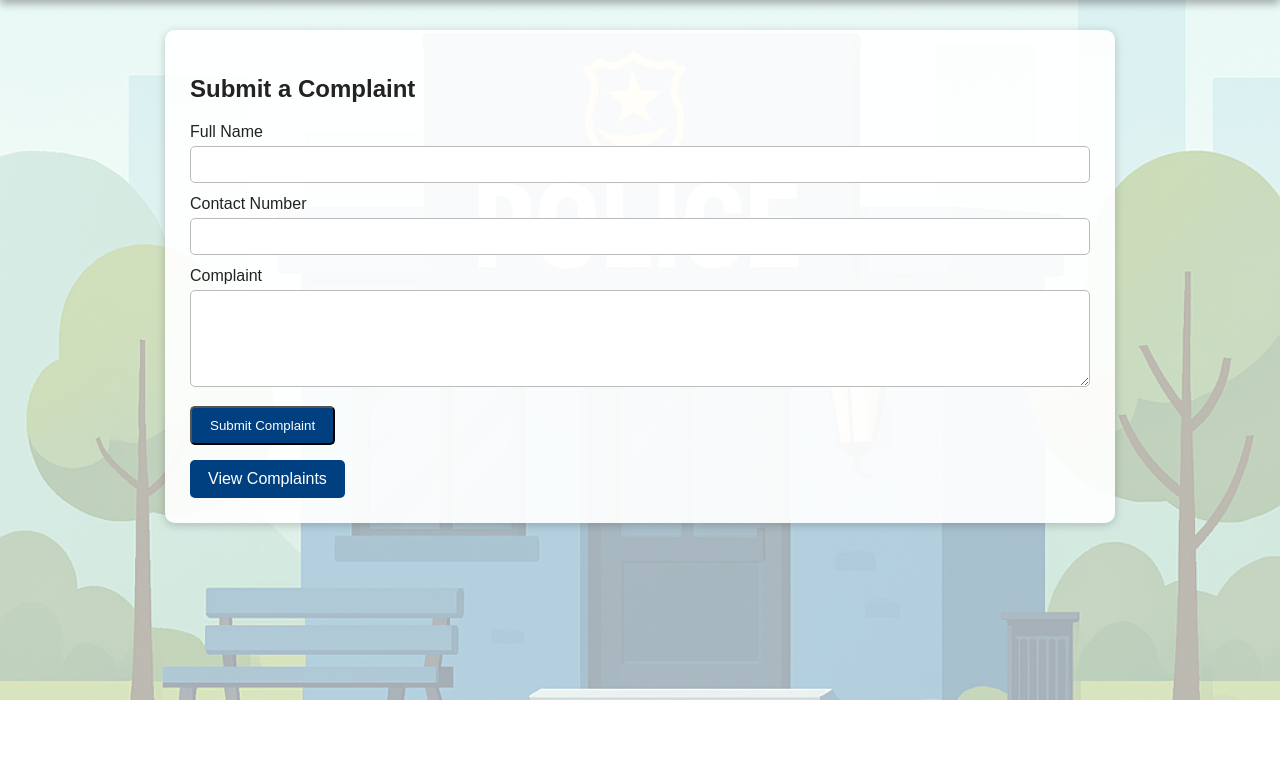
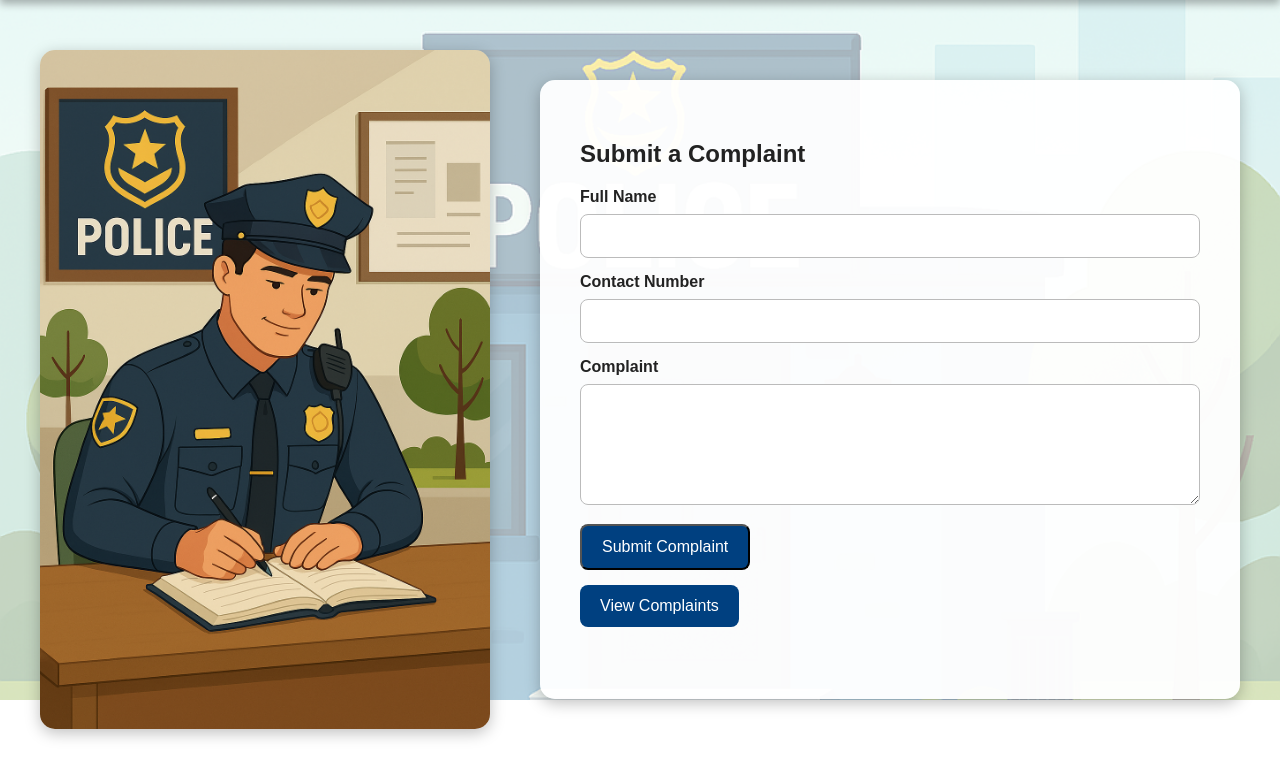
Before and after one commit to shivraj-nalawade/police-grievance-portal, a Flask app: page / in a window 1280 px wide. Shown: the part 100-879 px from the top of the page. Before the commit the page ends 800 px from the top, so only its background shows below. Run offline with Flask 3, Linux system fonts and the light colour scheme.

Commit message:
Updated homepage layout and uplifted image

```diff
--- a/static/style.css
+++ b/static/style.css
@@ -124,3 +124,69 @@ tr:hover {
 .urgency.high { color: red; }
 .urgency.medium { color: orange; }
 .urgency.low { color: green; }
+
+/* Homepage layout with officer image */
+.home-container {
+    display: flex;
+    justify-content: center;
+    align-items: stretch;  /* make image & form same height */
+    gap: 50px;
+    max-width: 1200px;     /* bigger overall container */
+    margin: 50px auto;
+}
+
+/* Officer image */
+.officer-image img {
+    max-width: 450px;      /* bigger image */
+    height: 100%;          /* match form height */
+    border-radius: 15px;
+    box-shadow: 0 4px 15px rgba(0,0,0,0.25);
+    object-fit: cover;
+}
+
+/* Homepage layout with officer image */
+.home-container {
+    display: flex;
+    justify-content: center;
+    align-items: stretch;  /* make image & form same height */
+    gap: 50px;
+    max-width: 1200px;     /* bigger overall container */
+    margin: 50px auto;
+}
+
+/* Officer image */
+.officer-image img {
+    max-width: 450px;      /* bigger image */
+    height: 100%;          /* match form height */
+    border-radius: 15px;
+    box-shadow: 0 4px 15px rgba(0,0,0,0.25);
+    object-fit: cover;
+}
+
+/* Form container updated */
+.form-container {
+    flex: 1; /* take remaining space */
+    padding: 40px;
+    border-radius: 15px;
+    background: rgba(255, 255, 255, 0.95);
+    box-shadow: 0 4px 15px rgba(0,0,0,0.25);
+}
+
+/* Inputs & labels bigger for professional feel */
+label {
+    font-size: 16px;
+    font-weight: bold;
+    margin: 15px 0 8px;
+}
+
+input, textarea {
+    font-size: 16px;
+    padding: 12px;
+    border-radius: 8px;
+}
+
+.btn-submit, .btn-view {
+    font-size: 16px;
+    padding: 12px 20px;
+    border-radius: 8px;
+}
--- a/templates/index.html
+++ b/templates/index.html
@@ -13,6 +13,13 @@
         </div>
     </header>
 
+    <div class="home-container">
+        <!-- Officer image on left -->
+        <div class="officer-image">
+            <img src="{{ url_for('static', filename='officer.png') }}" alt="Police Officer">
+        </div>
+
+        <!-- Complaint form on right -->
         <div class="form-container">
             <h2>Submit a Complaint</h2>
             <form action="{{ url_for('submit_complaint') }}" method="POST">
@@ -29,5 +36,6 @@
             </form>
             <a href="{{ url_for('view_complaints') }}" class="btn-view">View Complaints</a>
         </div>
+    </div>
 </body>
 </html>
```
Also changed, not shown: static/officer.png (added). Lines whose indentation alone changed are shown as unchanged.
